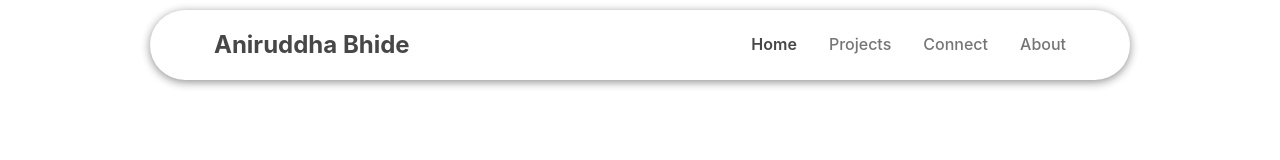
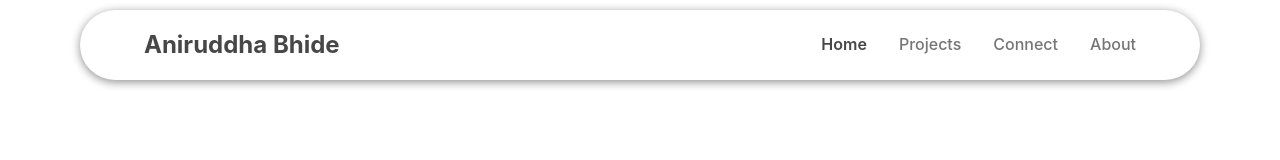
Before and after one commit to ANIMANxd/PORTFOLIO, a plain HTML site: page index.html in a window 1280 px wide. Shown: the top 160 px of the page. Drawn offline with Linux system fonts and the light colour scheme; grey boxes are pictures that could not be loaded.

Commit message:
Adjust navigation bar positioning for improved layout

```diff
--- a/styles.css
+++ b/styles.css
@@ -37,8 +37,8 @@ nav {
     box-shadow: 0 2px 10px rgba(0, 0, 0, 0.5);
     position: fixed;
     top: 10px;
-    left: 150px;
-    right: 150px;
+    left: 80px;
+    right: 80px;
     z-index: 1000;
     border-radius: 100px;
     opacity: 0.9;
```
